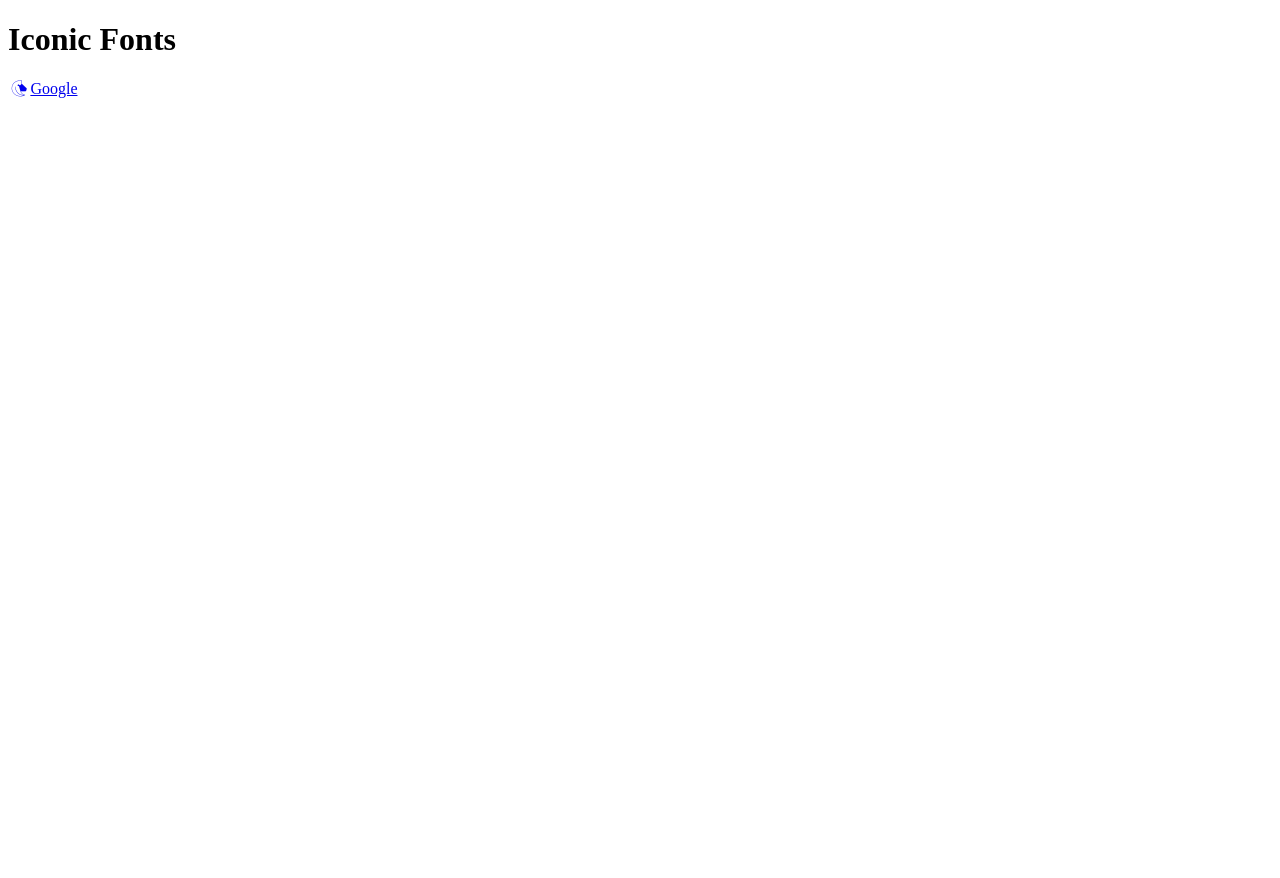
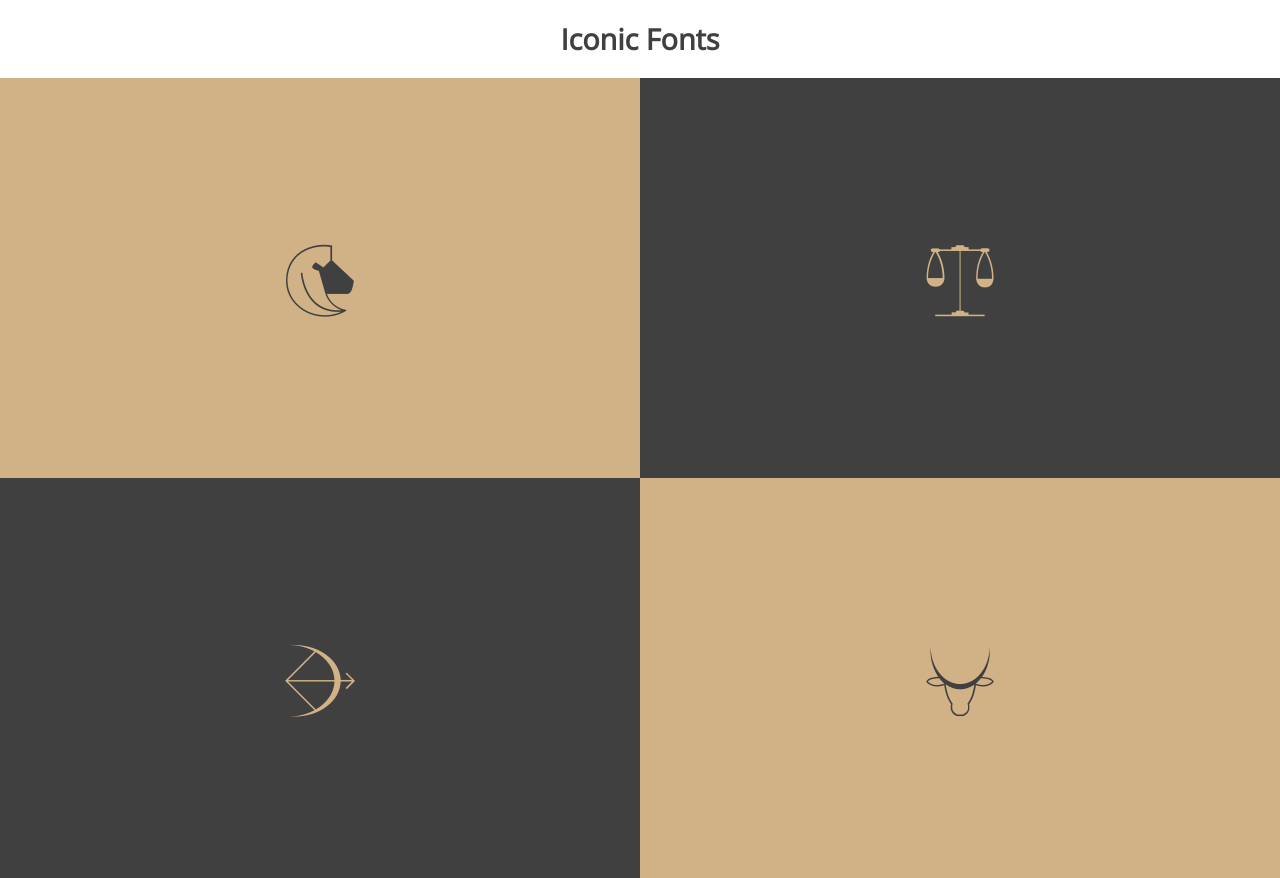
Before and after one commit to samantha-nickerson/exercise-1, a plain HTML site: page index.html in a window 1280 px wide. Before the commit the page ends 800 px from the top, so only its background shows below. Drawn offline with nearby package versions, Linux system fonts and the light colour scheme.

Commit message:
Styled icons
Styled icons and tiled them into 4 boxes

```diff
--- a/css/custom-font.css
+++ b/css/custom-font.css
@@ -50,6 +50,8 @@
   /* text-shadow: 1px 1px 1px rgba(127, 127, 127, 0.3); */
 }
 
+
+
 .icon-leo:before { content: '\e800'; } /* '' */
 .icon-libra:before { content: '\e801'; } /* '' */
 .icon-sagittarius:before { content: '\e802'; } /* '' */
--- a/css/index.css
+++ b/css/index.css
@@ -16,3 +16,97 @@ html {
 *, *:before, *:after {
 	box-sizing: inherit;
 }
+
+body, html { font-size: 100%; padding: 0; margin: 0; height: 100%;}
+
+body {
+    font-family: 'Open Sans', sans-serif;
+    color: #fff;
+    background: #fff;
+    font-size: 0.9em;
+    font-weight: 300;
+}
+
+h1 {
+	text-align: center;
+	color: #404040;
+}
+
+.bl-main {
+	position: absolute;
+	width: 100%;
+	height: 100%;
+	overflow: hidden;
+}
+
+.bl-main > section {
+	position: absolute;
+	width: 50%;
+	height: 50%;
+}
+
+.bl-main > section:first-child {
+	top: 0;
+	left: 0;
+	background: #d1b186;
+	color: #404040;
+}
+
+.bl-main > section:nth-child(2) {
+	top: 0;
+	left: 50%;
+	background: #404040;
+	color: #d1b186;
+}
+
+.bl-main > section:nth-child(3) {
+	top: 50%;
+	left: 0;
+	background: #404040;
+	color: #d1b186;
+}
+
+.bl-main > section:nth-child(4) {
+	top: 50%;
+	left: 50%;
+	background: #d1b186;
+	color: #404040;
+}
+
+.bl-box {
+	position: relative;
+	width: 100%;
+	height: 100%;
+	cursor: pointer;
+	opacity: 1;
+	/* Centering with flexbox */
+    display: -webkit-box;
+    display: -moz-box;
+    display: -ms-flexbox;
+    display: -webkit-flex;
+    display: flex;
+    -webkit-flex-direction: row;
+    -ms-flex-direction: row;
+    flex-direction: row;
+    -webkit-flex-wrap: wrap;
+    -ms-flex-wrap: wrap;
+    flex-wrap: wrap;
+    -webkit-box-pack: center;
+    -moz-box-pack: center;
+    -webkit-justify-content: center;
+    -ms-flex-pack: center;
+    justify-content: center;
+    -webkit-box-align: center;
+    -moz-box-align: center;
+    -webkit-align-items: center;
+    -ms-flex-align: center;
+    align-items: center;
+}
+
+.bl-box h2 {
+	text-align: center;
+	margin: 0;
+	padding: 20px;
+	width: 100%;
+	font-size: 5em;
+}
--- a/index.html
+++ b/index.html
@@ -5,6 +5,7 @@
 	<title>Iconic Fonts</title>
 	<link href="css/index.css" rel="stylesheet">
 	<link href="css/custom-font.css" rel="stylesheet">
+	<link href='http://fonts.googleapis.com/css?family=Open+Sans:300' rel='stylesheet' type='text/css'>
 	<meta name="handheldfriendly" content="true">
 	<meta name="mobileoptimized" content="240">
 	<meta name="viewport" content="width=device-width,initial-scale=1">
@@ -13,6 +14,33 @@
 
 	<h1>Iconic Fonts</h1>
 
+		<div id="bl-main" class="bl-main">
+			<section>
+				<div class="bl-box">
+					<h2 class="bl-icon icon-leo"></h2>
+				</div>
+			</section>
+
+			<section id="bl-work-section">
+				<div class="bl-box">
+					<h2 class="bl-icon icon-libra"></h2>
+				</div>
+			</section>
+
+			<section>
+				<div class="bl-box">
+					<h2 class="bl-icon icon-sagittarius"></h2>
+				</div>
+			</section>
+
+			<section>
+				<div class="bl-box">
+					<h2 class="bl-icon icon-taurus"></h2>
+				</div>
+			</section>
+		</div>
+
+
 	<a href="http://google.com"><i class="icon-leo"></i>Google</a>
 
 </body>
```
